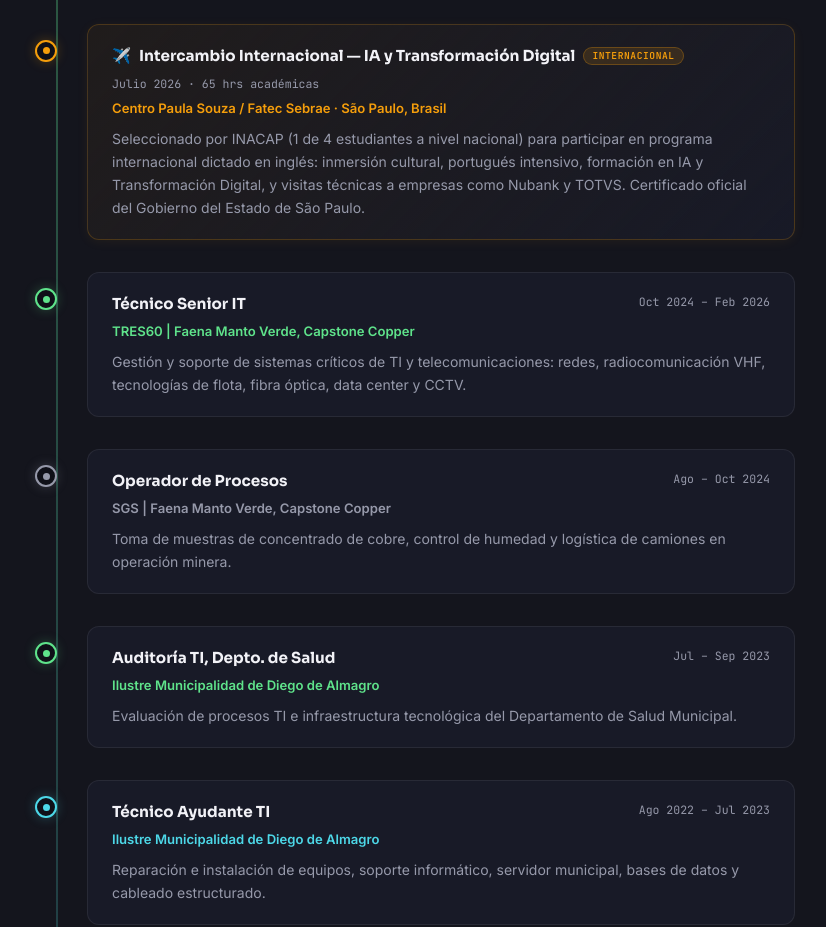
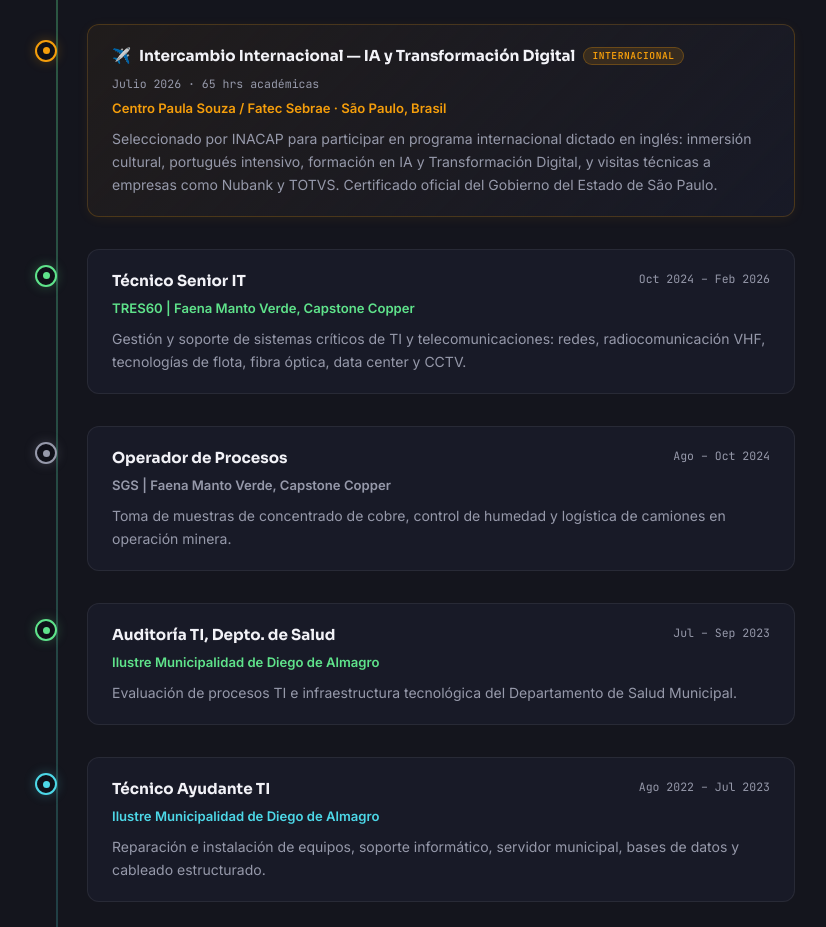
Before and after one commit to nediakX/PersonalAboutMePage, a React (Vite) app: page / in a window 1280 px wide. Shown: the part 1660-2587 px from the top of the page, without its empty margins (225-1051 px from the left). Built offline with nearby package versions, Linux system fonts and the light colour scheme; the HTML template or start-up script is replaced by a standard one.

Commit message:
Update App.tsx

```diff
--- a/src/App.tsx
+++ b/src/App.tsx
@@ -87,8 +87,8 @@
     company: 'Centro Paula Souza / Fatec Sebrae · São Paulo, Brasil',
     period: { es: 'Julio 2026 · 65 hrs académicas', en: 'July 2026 · 65 academic hours' },
     desc: {
-      es: 'Seleccionado por INACAP (1 de 4 estudiantes a nivel nacional) para participar en programa internacional dictado en inglés: inmersión cultural, portugués intensivo, formación en IA y Transformación Digital, y visitas técnicas a empresas como Nubank y TOTVS. Certificado oficial del Gobierno del Estado de São Paulo.',
-      en: 'Selected by INACAP (1 of 4 students nationwide) to join an international program taught in English: cultural immersion, intensive Portuguese, AI & Digital Transformation training, and technical visits to companies such as Nubank and TOTVS. Official certificate from the São Paulo State Government.',
+      es: 'Seleccionado por INACAP para participar en programa internacional dictado en inglés: inmersión cultural, portugués intensivo, formación en IA y Transformación Digital, y visitas técnicas a empresas como Nubank y TOTVS. Certificado oficial del Gobierno del Estado de São Paulo.',
+      en: 'Selected by INACAP to join an international program taught in English: cultural immersion, intensive Portuguese, AI & Digital Transformation training, and technical visits to companies such as Nubank and TOTVS. Official certificate from the São Paulo State Government.',
     },
     dot: '#F59E0B',
     featured: true,
```
